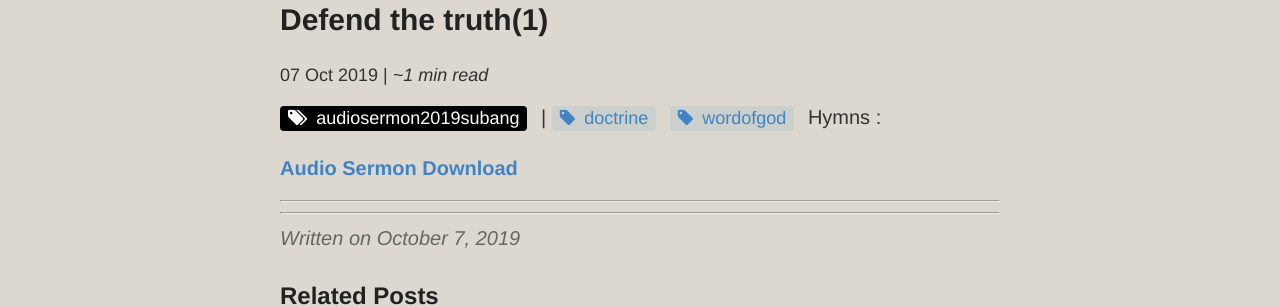
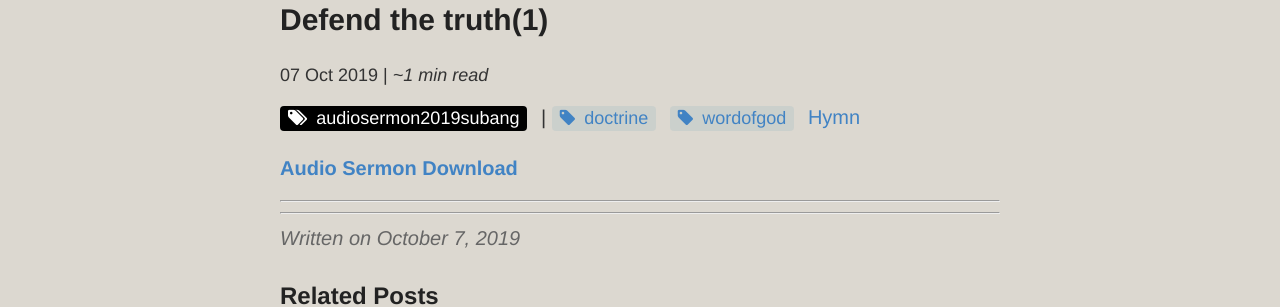
Before and after one commit to catchupTJC/catchuptjc.github.io, a Jekyll site: the page built from _posts/2019-10-07-Defend the truth(1) .md, in a window 1280 px wide. Shown: the part 167-474 px from the top of the page. Built offline with Jekyll 4.4.1, drawn with Linux system fonts in a browser that asks for light colours; nearby versions of some CDN libraries; comment, search, counter and statistics services are not loaded.

Commit message:
Update post.html

```diff
--- a/_layouts/post.html
+++ b/_layouts/post.html
@@ -22,8 +22,8 @@ layout: default
   {% endfor %}
   {% endif %}
 
-  {% if page.hymns %} Hymns :
-    <div class="post-hymn">{{ hymn }}</div>
+  {% if page.hymns %}
+    <a>Hymn {{ hymn }}</a>
   {% endif %}
 
   <div class="entry">
```
